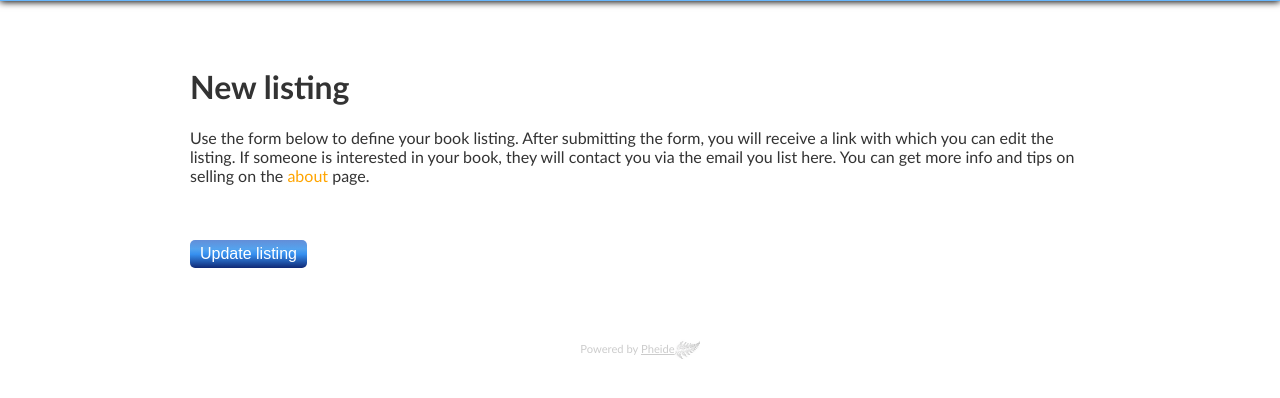
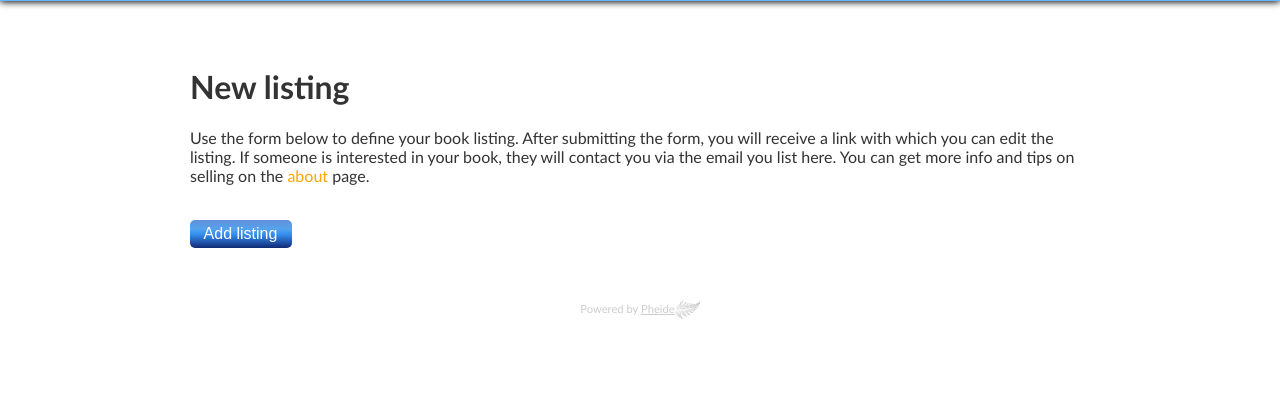
Before and after one commit to phoxicle/timboektu, a Django app: page /post/new/ in a window 1280 px wide. Shown: the part 109-507 px from the top of the page. Run offline with Django 3.2, Linux system fonts and the light colour scheme; parts of the project's set-up code (start-up, migrations or seed data) failed here and were passed over.

Commit message:
Minor styling change

```diff
--- a/timboektu/books/static/css/global.css
+++ b/timboektu/books/static/css/global.css
@@ -203,6 +203,10 @@ background: #eee;
 	color: red;
 }
 
+div.button {
+	margin 20px 0;
+}
+
 a.button,
 div.button a,
 input[type=submit] {
@@ -210,7 +214,6 @@ input[type=submit] {
 	font-size: 1em;
 	border: 0;
 	display: inline-block;
-	margin: 20px 0;
 	padding: 5px 10px;
 	border-radius: 5px;
 	color: white;
--- a/timboektu/books/views.py
+++ b/timboektu/books/views.py
@@ -96,7 +96,7 @@ def new(request):
                        render_to_string('email_edit.html', {'post' : p}),
                        'services@timboektu.com',
                        [p.email],
-                       fail_silently=False)
+                       fail_silently=True)
             p.save()
             return HttpResponseRedirect(reverse('timboektu.books.views.confirm', kwargs={'post_hash': p.hash}))
     # New
--- a/timboektu/templates/edit.html
+++ b/timboektu/templates/edit.html
@@ -20,7 +20,10 @@ You can get more info and tips on selling on the
 <form method="post" action="">
 	{% csrf_token %}
     {{ form.as_p }}
-    <input type="submit" value="Update listing"/>
+
+
+    <input type="submit"
+    	value="{% if post %} Update listing {% else %} Add listing {% endif %}"/>
 
     {% if post %}
 		<a class="button" href="{% url timboektu.books.views.delete %}?hash={{ post.hash }}">Delete listing</a>
```
